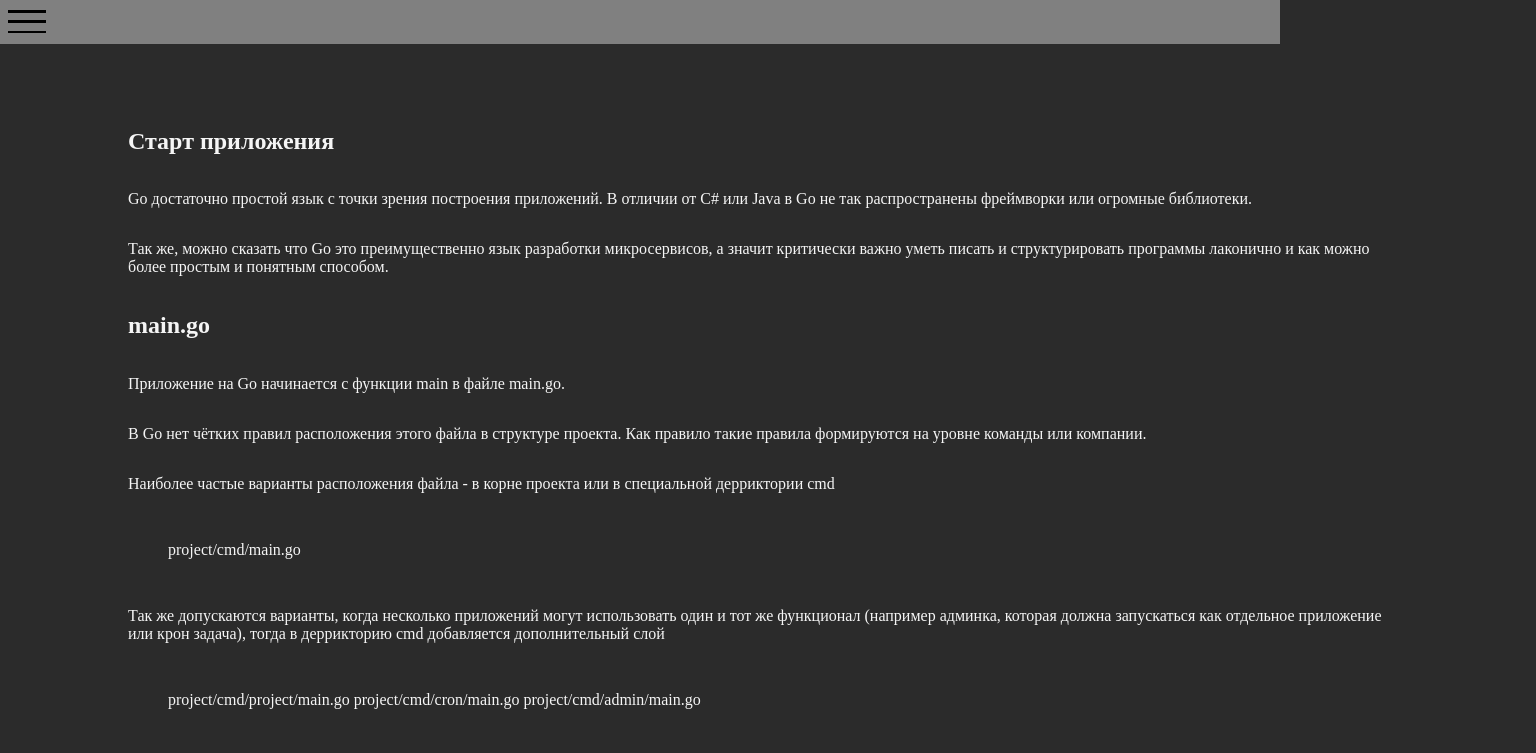
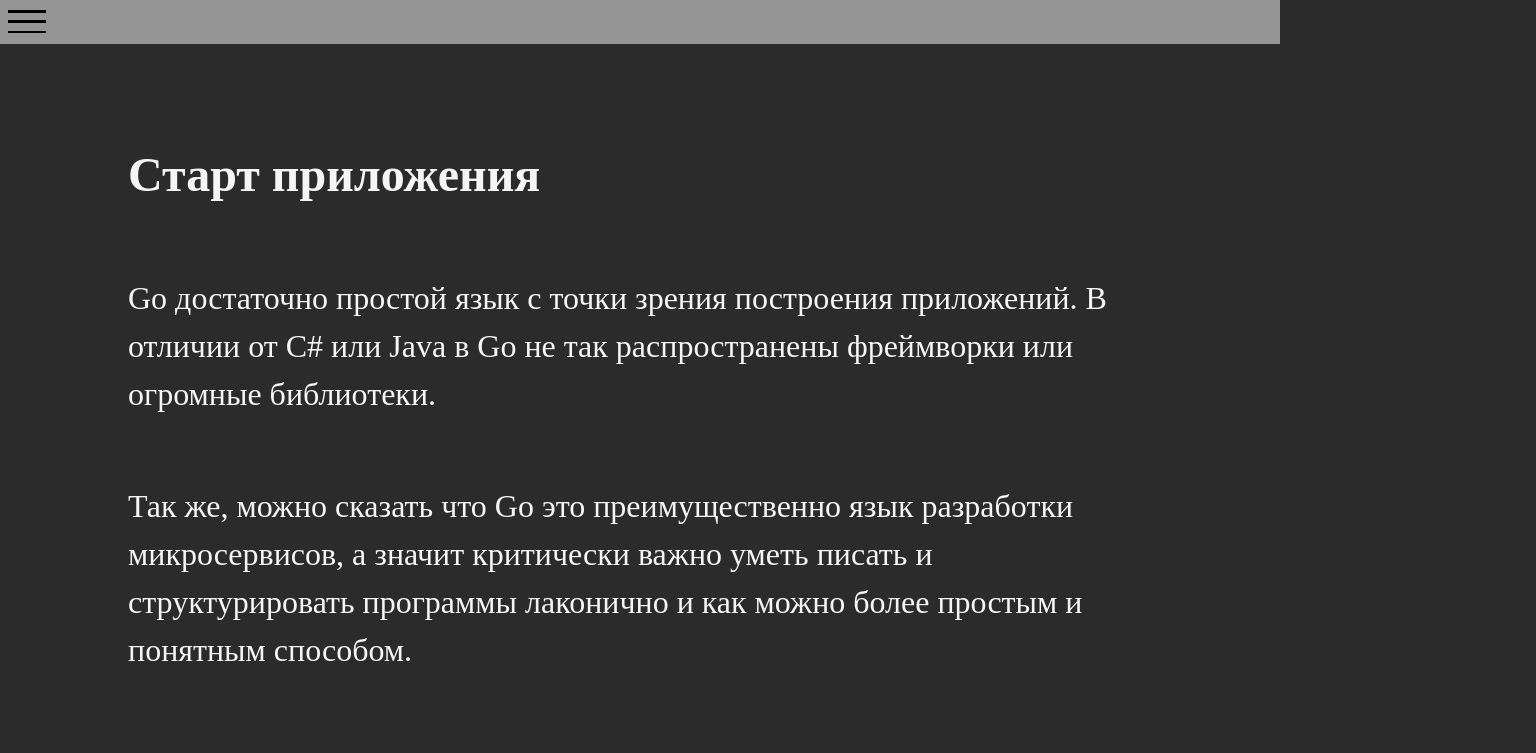
Before and after one commit to Red-Sock/rscli, a React (Vite) app: page / in a window 1280 px wide. Shown: the top 753 px of the page, 1536 px wide, since content can reach past the window. Built offline with nearby package versions, Linux system fonts and the light colour scheme.

Commit message:
getting something

```diff
--- a/src/index.module.css
+++ b/src/index.module.css
@@ -1,4 +1,4 @@
-* {
+html {
   height: 100%;
 }
 
@@ -10,5 +10,6 @@ root, body {
 
 :root {
   --main-bg-color: rgb(43, 43, 43);
-  --secondarry-bg-color: rgb(128, 128, 128);
+  --secondarry-bg-color: rgb(149, 149, 149);
+  --quote-background: rgb(91, 91, 91)
 }
--- a/src/pages/home/home.module.css
+++ b/src/pages/home/home.module.css
@@ -1,21 +1,18 @@
 .Home {
     display: flex;
-    flex-flow: column;
-    justify-content: space-between;
 
     flex-grow: 1;
     height: 100%;
     width: 100%;
 }
 
+.headerWrap {
+    z-index: 2;
+}
 .contentWrap {
+    z-index: 1;
+
     margin-top: 5.45vh;
-    display: flex;
-    flex-direction: row;
 
     position: relative;
 }
-
-.sideBar {
-    flex: 1;
-}
--- a/src/pages/home/home.tsx
+++ b/src/pages/home/home.tsx
@@ -1,24 +1,21 @@
 import cls from './home.module.css';
-
-import {useState} from "react";
 
 import {Header} from "../../sections/header/header.tsx";
 import {ContentWrapper} from "../../sections/content/content.tsx";
 
 export function Home() {
-    const [isSideMenuOpen, setIsSideMenuOpen] = useState(false)
     return (
         <div className={cls.Home}>
-            <div className={cls.contentWrap}>
-                <ContentWrapper
-                    isOpen={isSideMenuOpen}
-                />
+
+            <div className={cls.headerWrap}>
+                <Header/>
             </div>
 
-            <Header
-                isOpen={isSideMenuOpen}
-                setIsOpen={setIsSideMenuOpen}
-            />
+            <div className={cls.contentWrap}>
+                <ContentWrapper/>
+            </div>
+
+
         </div>
     )
 }
--- a/src/sections/content/content.module.css
+++ b/src/sections/content/content.module.css
@@ -15,9 +15,12 @@
 }
 
 .Content {
+    box-sizing: border-box;
+
     padding-top: 4em;
     padding-left: 8em;
     padding-right: 8em;
+
     display: flex;
     flex-direction: column;
 
@@ -26,3 +29,50 @@
 
     color: whitesmoke;
 }
+
+p {
+    font-size: 2em;
+    line-height:1.5em;
+}
+
+h2 {
+    font-size: 3em;
+}
+
+h3 {
+    font-size: 2.5em;
+}
+
+
+blockquote {
+    box-sizing: border-box;
+
+    white-space: pre-wrap;
+
+    background: var(--quote-background);
+
+    margin-block: 0;
+    margin-inline: 0;
+
+    width: 100%;
+
+    border: wheat solid;
+}
+
+blockquote > p {
+    box-sizing: border-box;
+
+    width: 100%;
+    height: 100%;
+
+    margin: 0;
+
+    padding: 0.5em 2em 0.5em;
+}
+
+pre {
+    font-size: 1.5em;
+    box-sizing: border-box;
+    padding: 1em 1em 1em;
+    border: whitesmoke solid;
+}
--- a/src/sections/content/content.tsx
+++ b/src/sections/content/content.tsx
@@ -2,17 +2,15 @@ import cls from './content.module.css'
 
 import ReactMarkdown from 'react-markdown'
 
-import {Sidebar} from "../sidebar/sidebar.tsx";
 
-
-export function ContentWrapper  (props: { isOpen: any; }) {
-
-    const markdown = `## Старт приложения
+export const ContentWrapper  =() => {
+        const markdown = `
+## Старт приложения
 Go достаточно простой язык с точки зрения построения приложений. В отличии от C# или Java в Go не так распространены фреймворки или огромные библиотеки.
 
 Так же, можно сказать что Go это преимущественно язык разработки микросервисов, а значит критически важно уметь писать и структурировать программы лаконично и как можно более простым и понятным способом.
 
-## main.go
+### main.go
 Приложение на Go начинается с функции main в файле main.go.
 
 В Go нет чётких правил расположения этого файла в структуре проекта. Как правило такие правила формируются на уровне команды или компании.
@@ -26,7 +24,7 @@ Go достаточно простой язык с точки зрения по
 > project/cmd/cron/main.go
 > project/cmd/admin/main.go
 
-## Go.mod
+### Go.mod
 Ещё одним важным моментом в полноценном проекте на Go является модуль. Создать его можно с помощью утилиты mod предоставляемой стандартными средствами. Так например команда
 
 \`\`\`shell
@@ -47,12 +45,12 @@ go mod init github.com/project-folder/project-name
 > /cache.go
 > /api.go
 
-## Internal
+### Internal
 Ещё одна интересная особенность, которая была представлена в go 1.11 - папка internal
 
 Назначение internal - внутренние файлы проекта, необходимые для использования только внутри проекта. Так было и до 1.11, однако в последствии на уровне языка было закреплена возможность клиента библиотеки использовать содержимоей internal (иными словами пользователь импортирующий чужой проект не может пользоваться файлаи проекта из папки internal - на уровне компилятора будет выпадать ошибка)
 
-### Интерфейсы:
+## Интерфейсы:
 Бизнес логики
 > internal/service/interfaces.go
 
@@ -138,14 +136,14 @@ go mod init github.com/project-folder/project-name
 Тут можно рассказать про то как она устроена в uber (у них под это есть свой фреймворк)
 
 Этот способ не слишком очевидный и может показаться сложным как для настройки, так и для понимания`
+
         return (
             <div className={cls.ContentWrapper}>
                 <div className={cls.ContentField}>
                     <div className={cls.Content}>
-                    <ReactMarkdown children={markdown}/>
+                        <ReactMarkdown
+                            children={markdown}/>
                     </div>
-
-                <Sidebar isOpen={props.isOpen}/>
                 </div>
             </div>
         );
--- a/src/sections/header/header.module.css
+++ b/src/sections/header/header.module.css
@@ -14,7 +14,3 @@
     height: 100%;
     transition: all .2s ease-in-out;
 }
-
-.BurgerContainer[data-isOpen="true"] {
-    transform: translateX(-100%) translateX(20vw);
-}
--- a/src/sections/header/header.tsx
+++ b/src/sections/header/header.tsx
@@ -1,21 +1,24 @@
 import cls from './header.module.css'
 
-import { motion } from 'framer-motion';
+import {Burger} from '../../components/burger/burger.tsx';
+import {Sidebar} from "../sidebar/sidebar.tsx";
+import {useState} from "react";
 
-import {Burger} from '../../components/burger/burger.tsx';
+export function Header() {
+    const [isSideMenuOpen, setIsSideMenuOpen] = useState(false)
 
-export function Header(props: { setIsOpen: (isOpen: boolean) => void; isOpen: boolean; }) {
     return (
         <header className={cls.Header}>
-            <motion.div
-                layout
+            <div
                 className={cls.BurgerContainer}
-                data-isOpen={props.isOpen}
-                 onClick={()=> props.setIsOpen(!props.isOpen)}>
+                 onClick={()=> setIsSideMenuOpen(!isSideMenuOpen)}>
                 <Burger
-                    isOpen={props.isOpen}
+                    isOpen={isSideMenuOpen}
                 />
-            </motion.div>
+            </div>
+            <Sidebar
+                isOpen={isSideMenuOpen}
+            />
         </header>
     );
 }
--- a/src/sections/sidebar/sidebar.module.css
+++ b/src/sections/sidebar/sidebar.module.css
@@ -1,9 +1,12 @@
 .Sidebar {
+    box-sizing: border-box;
     position: fixed;
-    top: 0;
-    overflow: scroll;
+    top: 5.45vh;
+    left: 0;
 
-    width: 20vw;
+    overflow-y: scroll;
+
+    min-width: 20vw;
     height: 100%;
     background: linear-gradient(90deg, var(--secondarry-bg-color) 0%,  rgba(70, 96, 96, 0) 100%);
     transition: all .2s ease-in-out;
@@ -12,3 +15,19 @@
 .Sidebar[data-isOpen="false"]  {
     transform: translateX(-100%);
 }
+
+
+.Content {
+    margin: 1em 1em 1em;
+    font-size: 1.5em;
+}
+ul {
+    padding: 0;
+}
+li {
+    cursor: pointer;
+}
+
+li::marker {
+    content: "⌎";
+}
--- a/src/sections/sidebar/sidebar.tsx
+++ b/src/sections/sidebar/sidebar.tsx
@@ -7,6 +7,13 @@ export function Sidebar (props: { isOpen: any; }) {
             className={cls.Sidebar}
             layout
             data-isOpen={props.isOpen}
-        />
+        >
+            <div className={cls.Content}>
+                <ul>
+                    <li>123faefavtrsvtreagrvaerfgerg</li>
+                    <li>1234</li>
+                </ul>
+            </div>
+        </motion.div>
     );
 }
```
Also changed, not shown: src/components/tree/tree.module.css (added, +41 -0 lines), src/components/tree/tree.tsx (added, +57 -0 lines). Lines whose indentation alone changed are shown as unchanged.
